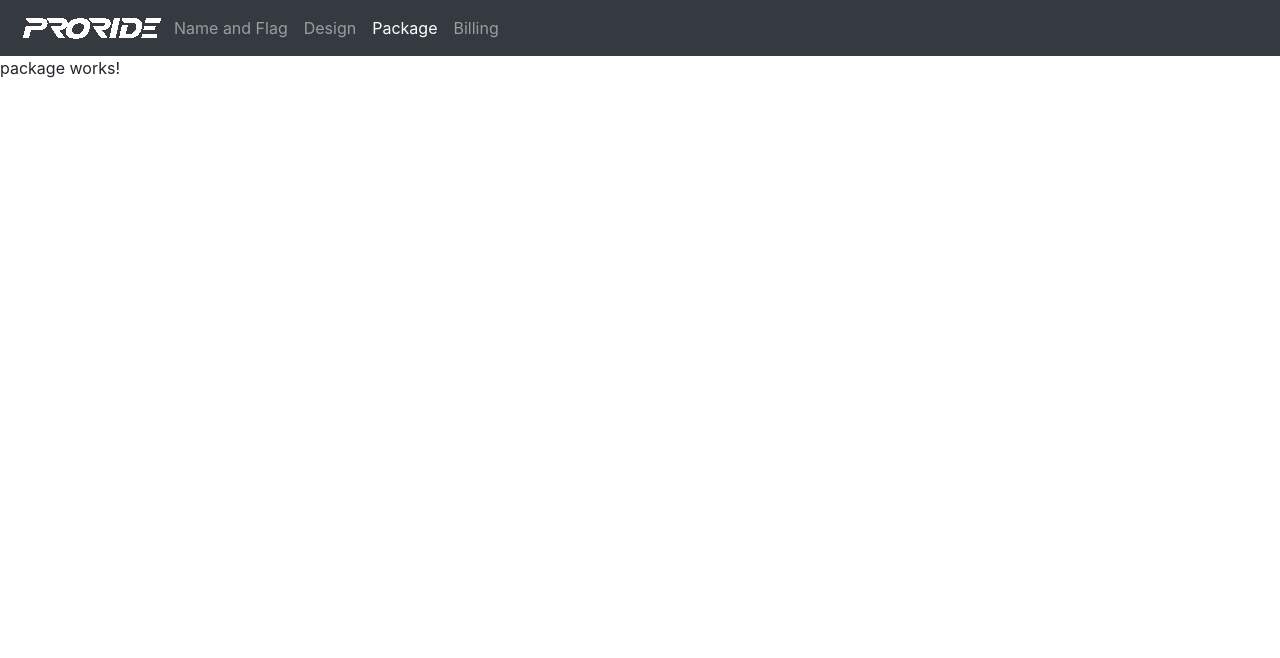
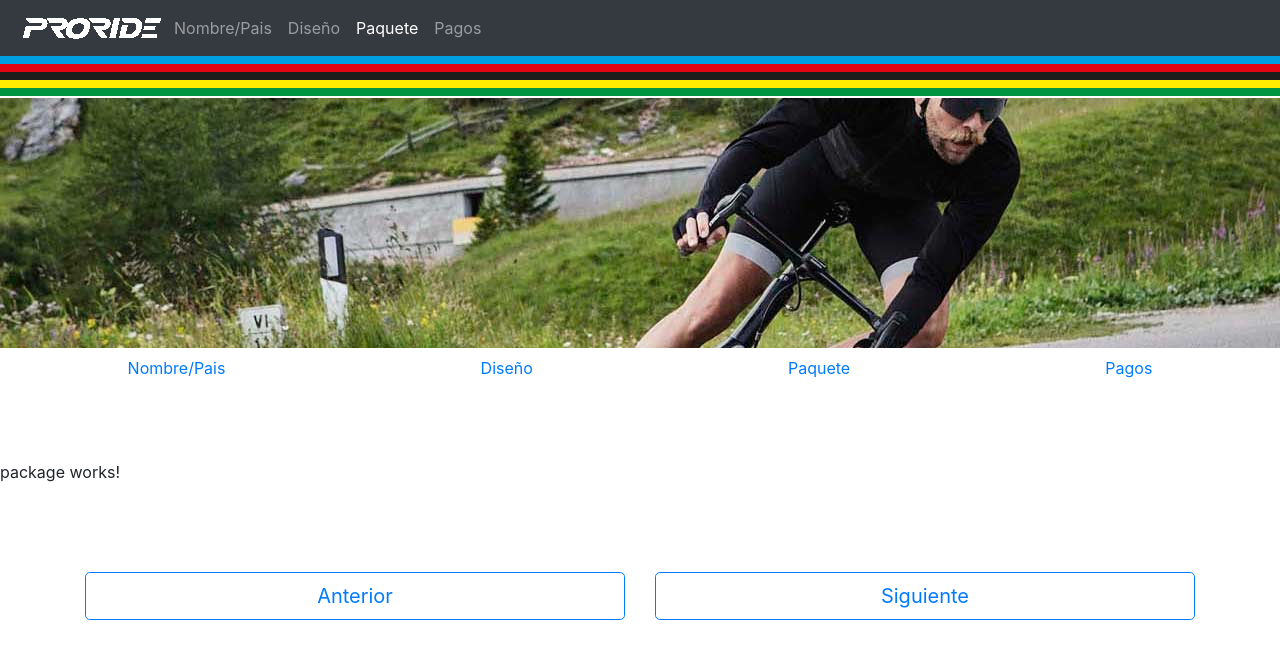
Before and after one commit to marcohern/bikestickers, an Angular app in the folder angular5/: page /package in a window 1280 px wide. Shown: the top 658 px of the page. Built offline with nearby package versions, Linux system fonts and the light colour scheme.

Commit message:
Added navigation scaffold

```diff
--- a/angular5/src/app/mods/bike/bike.module.ts
+++ b/angular5/src/app/mods/bike/bike.module.ts
@@ -1,7 +1,7 @@
 import { NgModule } from '@angular/core';
 import { CommonModule } from '@angular/common';
 import { FormsModule } from '@angular/forms';
-import { RouterModule } from '@angular/router';
+import { Routes, RouterModule } from '@angular/router';
 import { NgbModule } from '@ng-bootstrap/ng-bootstrap';
 import { NameAndFlagComponent } from './name-and-flag/name-and-flag.component';
 import { DesignComponent } from './design/design.component';
@@ -15,6 +15,7 @@ import { CoverComponent } from './cover/cover.component';
   imports: [
     CommonModule,
     FormsModule,
+    RouterModule,
     NgbModule
   ],
   declarations: [ NameAndFlagComponent, DesignComponent, PackageComponent, BillingComponent, CoverComponent],
--- a/angular5/src/app/mods/bike/billing/billing.component.html
+++ b/angular5/src/app/mods/bike/billing/billing.component.html
@@ -1,3 +1,19 @@
+<proride-cover asset="cover1"></proride-cover>
+<br><br><br>
+
 <p>
   billing works!
 </p>
+
+
+<br><br><br>
+<div class="container">
+    <div class="row">
+      <div class="col-md-6">
+          <button class="btn btn-outline-primary btn-lg btn-block" (click)="previous()">Anterior</button>
+      </div>
+      <div class="col-md-6">
+          <button class="btn btn-outline-primary btn-lg btn-block" (click)="next()">Siguiente</button>
+      </div>
+    </div>
+</div>
--- a/angular5/src/app/mods/bike/cover/cover.component.css
+++ b/angular5/src/app/mods/bike/cover/cover.component.css
@@ -1,8 +1,11 @@
 .proride-cover {
-    background: url('/assets/proride/bg1.jpg') no-repeat center center fixed;
     background-size: cover;
     width: 100%;
     height:250px;
+}
+
+.proride-cover.cover1 {
+    background: url('/assets/proride/bg1.jpg') no-repeat center 0 fixed;
 }
 
 .proride-bars {
--- a/angular5/src/app/mods/bike/cover/cover.component.html
+++ b/angular5/src/app/mods/bike/cover/cover.component.html
@@ -6,18 +6,18 @@
   <div class="proride-five"></div>
   <div class="proride-six"></div>
 </div>
-<div class='proride-cover'></div>
+<div class='proride-cover' [ngClass]="asset"></div>
 <ul class="nav nav-pills nav-fill">
   <li class="nav-item">
-    <a class="nav-link" href="#">Nombre/Pais</a>
+    <a class="nav-link" routerLink="/name-and-flag">Nombre/Pais</a>
   </li>
   <li class="nav-item">
-    <a class="nav-link" href="#">Diseño</a>
+    <a class="nav-link" routerLink="/design">Diseño</a>
   </li>
   <li class="nav-item">
-    <a class="nav-link" href="#">Paquete</a>
+    <a class="nav-link" routerLink="/package">Paquete</a>
   </li>
   <li class="nav-item">
-    <a class="nav-link disabled" href="#">Pagos</a>
+    <a class="nav-link" routerLink="/billing">Pagos</a>
   </li>
 </ul>
--- a/angular5/src/app/mods/bike/cover/cover.component.ts
+++ b/angular5/src/app/mods/bike/cover/cover.component.ts
@@ -1,4 +1,4 @@
-import { Component, OnInit } from '@angular/core';
+import { Component, OnInit, Input } from '@angular/core';
 
 @Component({
   selector: 'proride-cover',
@@ -7,9 +7,13 @@ import { Component, OnInit } from '@angular/core';
 })
 export class CoverComponent implements OnInit {
 
+  @Input()
+  asset: string = 'cover1';
+
   constructor() { }
 
   ngOnInit() {
+
   }
 
 }
--- a/angular5/src/app/mods/bike/design/design.component.html
+++ b/angular5/src/app/mods/bike/design/design.component.html
@@ -1,13 +1,24 @@
-<button class="btn btn-outline-primary" (click)="previous()">Previous</button>
+<proride-cover asset="cover1"></proride-cover>
+<br><br><br>
 
-<div class="btn btn-outline-primary flagname" id="country" *ngIf="flag!=null">
-  <i class="flag" [ngClass]="flag.selector"></i> {{ flag.name }}
-</div>
-<div class="btn btn-outline-primary flagname" id="country">
-  {{fname}}
-</div>
-<div class="btn btn-outline-primary flagname" id="country">
-  {{lname}}
+<div class="row">
+  <div class="col-md-1"></div>
+  <div class="col-md-10">
+    <div class="btn btn-outline-primary btn-lg btn-block" id="country">
+        <i class="flag" [ngClass]="flag.selector"></i> <span class="flagname">({{flag.name}})</span> {{fname}} {{lname}}
+    </div>
+  </div>
+  <div class="col-md-1"></div>
 </div>
 
-<button class="btn btn-outline-primary" (click)="next()">Next</button>
+<br><br><br>
+<div class="container">
+    <div class="row">
+      <div class="col-md-6">
+          <button class="btn btn-outline-primary btn-lg btn-block" (click)="previous()">Anterior</button>
+      </div>
+      <div class="col-md-6">
+          <button class="btn btn-outline-primary btn-lg btn-block" (click)="next()">Siguiente</button>
+      </div>
+    </div>
+</div>
--- a/angular5/src/app/mods/bike/design/design.component.ts
+++ b/angular5/src/app/mods/bike/design/design.component.ts
@@ -26,11 +26,11 @@ export class DesignComponent implements OnInit {
   }
 
   next() {
-    this.router.navigate(['/page1']);
+    this.router.navigate(['/package']);
   }
 
   previous() {
-    this.router.navigate(['/page1']);
+    this.router.navigate(['/name-and-flag']);
   }
 
 }
--- a/angular5/src/app/mods/bike/name-and-flag/name-and-flag.component.html
+++ b/angular5/src/app/mods/bike/name-and-flag/name-and-flag.component.html
@@ -1,7 +1,11 @@
-<proride-cover></proride-cover>
-<div ngbDropdown class="d-inline-block">
-  <button class="btn btn-outline-primary flagname" id="country" ngbDropdownToggle>
-      <i class="flag" [ngClass]="getFlagSelector()"></i> {{getFlagName()}}
+<proride-cover asset="cover1"></proride-cover>
+<br><br><br>
+<div class="row">
+  <div class="col-md-1"></div>
+  <div class="col-md-2">
+    <div ngbDropdown class="input-group">
+        <button class="btn btn-outline-primary btn-lg btn-block flagname" id="flag" ngbDropdownToggle>
+            <i class="flag" [ngClass]="getFlagSelector()"></i>
         </button>
         <div ngbDropdownMenu aria-labelledby="country">
           <button class="dropdown-item flagname" *ngFor="let flag of flags" (click)="selectFlag(flag)">
@@ -9,11 +13,25 @@
           </button>
         </div>
     </div>
-<div class="input group">
-    <input type="text" class="form-control" placeholder="First Name" aria-label="Last Name" [(ngModel)]="fname">
   </div>
-<div class="input group">
-  <input type="text" class="form-control" placeholder="Last Name" aria-label="First Name" [(ngModel)]="lname">
+  <div class="col-md-4">
+    <div class="input-group">
+        <input type="text" class="form-control form-control-lg" placeholder="First Name" aria-label="Last Name" [(ngModel)]="fname">
+    </div>
+  </div>
+  <div class="col-md-4">
+    <div class="input-group">
+      <input type="text" class="form-control form-control-lg" placeholder="Last Name" aria-label="First Name" [(ngModel)]="lname">
+    </div>
+  </div>
+  <div class="col-md-1"></div>
 </div>
 
-<button class="btn btn-outline-primary" (click)="next()">Next</button>
+<br><br><br>
+<div class="container">
+    <div class="row">
+      <div class="col-md-12">
+          <button class="btn btn-outline-primary btn-lg btn-block" (click)="next()">Siguiente</button>
+      </div>
+    </div>
+</div>
--- a/angular5/src/app/mods/bike/package/package.component.html
+++ b/angular5/src/app/mods/bike/package/package.component.html
@@ -1,3 +1,19 @@
+<proride-cover asset="cover1"></proride-cover>
+<br><br><br>
+
 <p>
   package works!
 </p>
+
+
+<br><br><br>
+<div class="container">
+    <div class="row">
+      <div class="col-md-6">
+          <button class="btn btn-outline-primary btn-lg btn-block" (click)="previous()">Anterior</button>
+      </div>
+      <div class="col-md-6">
+          <button class="btn btn-outline-primary btn-lg btn-block" (click)="next()">Siguiente</button>
+      </div>
+    </div>
+</div>
--- a/angular5/src/app/mods/bike/package/package.component.ts
+++ b/angular5/src/app/mods/bike/package/package.component.ts
@@ -1,4 +1,6 @@
 import { Component, OnInit } from '@angular/core';
+import { Router } from '@angular/router';
+import { BikeService } from '../bike.service';
 
 @Component({
   selector: 'app-package',
@@ -7,9 +9,17 @@ import { Component, OnInit } from '@angular/core';
 })
 export class PackageComponent implements OnInit {
 
-  constructor() { }
+  constructor(private router:Router, private bs:BikeService) { }
 
   ngOnInit() {
   }
 
+  next() {
+    this.router.navigate(['/billing']);
+  }
+
+  previous() {
+    this.router.navigate(['/design']);
+  }
+
 }
--- a/angular5/src/app/mods/menu/menu/menu.component.html
+++ b/angular5/src/app/mods/menu/menu/menu.component.html
@@ -9,16 +9,16 @@
   <div class="collapse navbar-collapse" id="navbarSupportedContent"  [ngbCollapse]="isCollapsed">
     <ul class="navbar-nav mr-auto">
       <li class="nav-item" routerLinkActive="active">
-        <a class="nav-link" routerLink="/name-and-flag">Name and Flag</a>
+        <a class="nav-link" routerLink="/name-and-flag">Nombre/Pais</a>
       </li>
       <li class="nav-item" routerLinkActive="active">
-          <a class="nav-link" routerLink="/design">Design</a>
+          <a class="nav-link" routerLink="/design">Diseño</a>
       </li>
       <li class="nav-item" routerLinkActive="active">
-          <a class="nav-link" routerLink="/package">Package</a>
+          <a class="nav-link" routerLink="/package">Paquete</a>
       </li>
       <li class="nav-item" routerLinkActive="active">
-        <a class="nav-link" routerLink="/billing">Billing</a>
+        <a class="nav-link" routerLink="/billing">Pagos</a>
     </li>
     </ul>
   </div>
```
Lines whose indentation alone changed are shown as unchanged.
